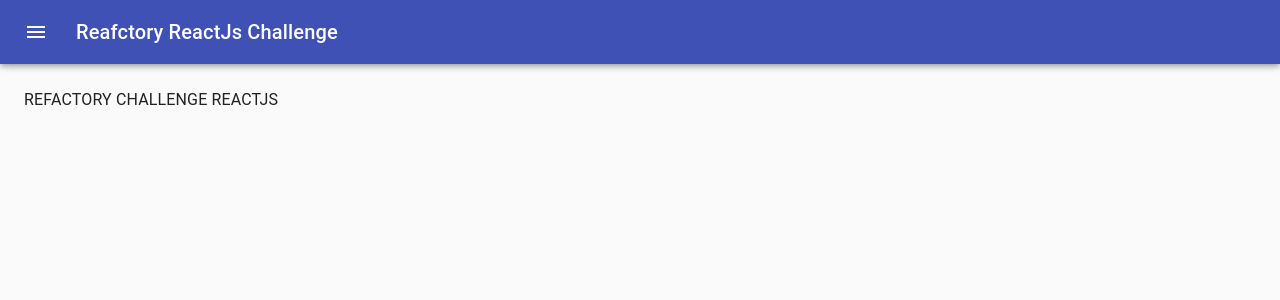
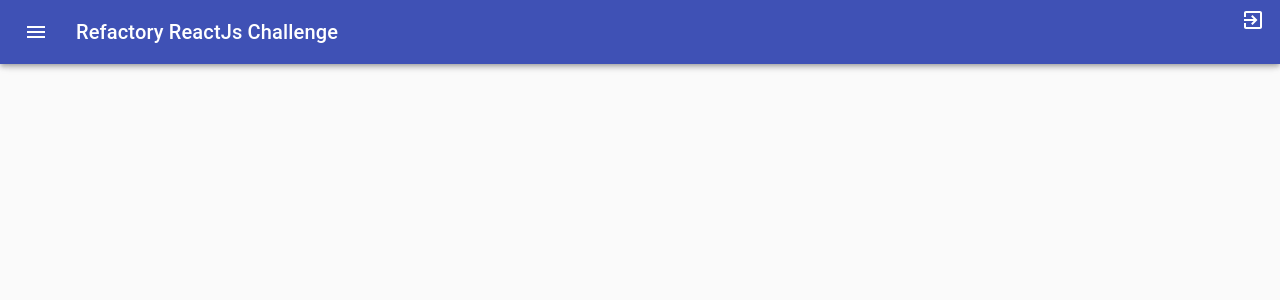
Before and after one commit to nawan44/refactory-challenge-reactjs, a React (Create React App) app: page / in a window 1280 px wide. Shown: the top 300 px of the page. Built offline with nearby package versions, Linux system fonts and the light colour scheme.

Commit message:
bug layout

```diff
--- a/src/Component/Layout/index.jsx
+++ b/src/Component/Layout/index.jsx
@@ -1,29 +1,37 @@
-import React from 'react';
-import clsx from 'clsx';
-import { makeStyles, useTheme } from '@material-ui/core/styles';
-import Drawer from '@material-ui/core/Drawer';
-import CssBaseline from '@material-ui/core/CssBaseline';
-import AppBar from '@material-ui/core/AppBar';
-import Toolbar from '@material-ui/core/Toolbar';
-import List from '@material-ui/core/List';
-import Typography from '@material-ui/core/Typography';
-import Divider from '@material-ui/core/Divider';
-import IconButton from '@material-ui/core/IconButton';
+import React from "react";
+import clsx from "clsx";
+import { makeStyles, useTheme } from "@material-ui/core/styles";
+import Drawer from "@material-ui/core/Drawer";
+import CssBaseline from "@material-ui/core/CssBaseline";
+import AppBar from "@material-ui/core/AppBar";
+import Toolbar from "@material-ui/core/Toolbar";
+import List from "@material-ui/core/List";
+import Typography from "@material-ui/core/Typography";
+import Divider from "@material-ui/core/Divider";
+import IconButton from "@material-ui/core/IconButton";
 
-import {Home, Person,  Assignment, ChevronLeft, ChevronRight, Menu} from '@material-ui/icons';
+import {
+  Home,
+  Person,
+  Assignment,
+  ChevronLeft,
+  ChevronRight,
+  Menu,
+} from "@material-ui/icons";
+import { NavLink, useLocation, useHistory } from "react-router-dom";
 
-import ListItem from '@material-ui/core/ListItem';
-import ListItemIcon from '@material-ui/core/ListItemIcon';
-import ListItemText from '@material-ui/core/ListItemText';
+import ListItem from "@material-ui/core/ListItem";
+import ListItemIcon from "@material-ui/core/ListItemIcon";
+import ListItemText from "@material-ui/core/ListItemText";
 
 const drawerWidth = 240;
 
 const useStyles = makeStyles((theme) => ({
   root: {
-    display: 'flex',
+    display: "flex",
   },
   appBar: {
-    transition: theme.transitions.create(['margin', 'width'], {
+    transition: theme.transitions.create(["margin", "width"], {
       easing: theme.transitions.easing.sharp,
       duration: theme.transitions.duration.leavingScreen,
     }),
@@ -31,7 +39,7 @@ const useStyles = makeStyles((theme) => ({
   appBarShift: {
     width: `calc(100% - ${drawerWidth}px)`,
     marginLeft: drawerWidth,
-    transition: theme.transitions.create(['margin', 'width'], {
+    transition: theme.transitions.create(["margin", "width"], {
       easing: theme.transitions.easing.easeOut,
       duration: theme.transitions.duration.enteringScreen,
     }),
@@ -40,7 +48,7 @@ const useStyles = makeStyles((theme) => ({
     marginRight: theme.spacing(2),
   },
   hide: {
-    display: 'none',
+    display: "none",
   },
   drawer: {
     width: drawerWidth,
@@ -50,32 +58,54 @@ const useStyles = makeStyles((theme) => ({
     width: drawerWidth,
   },
   drawerHeader: {
-    display: 'flex',
-    alignItems: 'center',
+    display: "flex",
+    alignItems: "center",
     padding: theme.spacing(0, 1),
     // necessary for content to be below app bar
     ...theme.mixins.toolbar,
-    justifyContent: 'flex-end',
+    justifyContent: "flex-end",
   },
   content: {
     flexGrow: 1,
     padding: theme.spacing(3),
-    transition: theme.transitions.create('margin', {
+    transition: theme.transitions.create("margin", {
       easing: theme.transitions.easing.sharp,
       duration: theme.transitions.duration.leavingScreen,
     }),
     marginLeft: -drawerWidth,
   },
   contentShift: {
-    transition: theme.transitions.create('margin', {
+    transition: theme.transitions.create("margin", {
       easing: theme.transitions.easing.easeOut,
       duration: theme.transitions.duration.enteringScreen,
     }),
     marginLeft: 0,
   },
 }));
+const dataMenu = [
+  {
+    path: ["/", "/dashboard"],
+    text: "Home",
+    icon: <Home />,
+    // role: "admin"
+  },
+  {
+    path: "/user",
+    text: "User",
+    // role: ["prod", "admin"],
+    icon: <Person />,
+  },
 
-export default function PersistentDrawerLeft() {
+  {
+    path: "/article",
+    text: "Article",
+    // role: ["supp", "admin"],
+    icon: <Assignment />,
+  },
+];
+export default function PersistentDrawerLeft(props) {
+  let location = useLocation();
+
   const classes = useStyles();
   const theme = useTheme();
   const [open, setOpen] = React.useState(false);
@@ -108,7 +138,8 @@ export default function PersistentDrawerLeft() {
             <Menu />
           </IconButton>
           <Typography variant="h6" noWrap>
-Reafctory ReactJs Challenge          </Typography>
+            Refactory ReactJs Challenge{" "}
+          </Typography>
         </Toolbar>
       </AppBar>
       <Drawer
@@ -116,23 +147,46 @@ Reafctory ReactJs Challenge          </Typography>
         variant="persistent"
         anchor="left"
         open={open}
+        onClick={handleDrawerClose}
         classes={{
           paper: classes.drawerPaper,
         }}
       >
         <div className={classes.drawerHeader}>
           <IconButton onClick={handleDrawerClose}>
-            {theme.direction === 'ltr' ? <ChevronLeft /> : <ChevronRight />}
+            {theme.direction === "ltr" ? <ChevronLeft /> : <ChevronRight />}
           </IconButton>
         </div>
         <Divider />
         <List>
-          {['Home', 'User', 'Article',].map((text, index) => (
+          {/* {['Home', 'User', 'Article',].map((text, index) => (
             <ListItem button key={text}>
               <ListItemIcon>{index % 3 === 0 ? <Home /> : <Person /> }</ListItemIcon>
               <ListItemText primary={text} />
             </ListItem>
-          ))}
+          ))} */}
+
+          {dataMenu.map((row, index, r) => {
+            return (
+              <NavLink
+                to={row.path}
+                key={index}
+                className={classes.sidebarTitle}
+              >
+                <ListItem
+                  button
+                  key={index}
+                  className={classes.listItem}
+                  selected={location.pathname === row.path}
+                >
+                  <ListItemIcon className={classes.icon}>
+                    {row.icon}
+                  </ListItemIcon>
+                  <ListItemText primary={row.text} />
+                </ListItem>
+              </NavLink>
+            );
+          })}
         </List>
         <Divider />
         {/* <List>
@@ -144,16 +198,9 @@ Reafctory ReactJs Challenge          </Typography>
           ))}
         </List> */}
       </Drawer>
-      <main
-        className={clsx(classes.content, {
-          [classes.contentShift]: open,
-        })}
-      >
-        <div className={classes.drawerHeader} />
-        <Typography paragraph>
-          REFACTORY CHALLENGE REACTJS
-        </Typography>
-
+      <main className={classes.content}>
+        <div className={classes.toolbar} />
+        {props.children}
       </main>
     </div>
   );
--- a/src/Main/index.jsx
+++ b/src/Main/index.jsx
@@ -1,13 +1,64 @@
 import React from "react";
-import { Router, Switch, Route, BrowserRouter } from "react-router-dom";
 import { Layout } from "../Component";
+import {
+  BrowserRouter as Router,
+  Switch,
+  useHistory,
+  Route,
+} from "react-router-dom";
+import { ExitToApp } from "@material-ui/icons";
+import { IconButton } from "@material-ui/core";
 import Home from "../Page/Home";
+import Artikel from "../Page/Artikel";
+import User from "../Page/User";
 
 const MainApp = () => {
+  let history = useHistory();
+
   return (
-    <div>
-      <Layout/>
-    </div>
+    <>
+      <IconButton
+        style={{
+          color: "#FFFF",
+          zIndex: 2000,
+          position: "absolute",
+          top: "8px",
+          right: "10px",
+        }}
+        onClick={() => {
+          localStorage.removeItem("token");
+          history.push("login");
+        }}
+      >
+        <ExitToApp
+          style={{
+            position: "fixed",
+            margin: "10px 20px 10px 10px",
+            float: "left",
+          }}
+        />
+      </IconButton>
+
+      <Router>
+        <Layout>
+          <Switch>
+            <Route path="/" exact>
+              <Home />
+            </Route>
+            <Route path="/dashboard" exact>
+              <Home />
+            </Route>
+            <Route path="/user" exact>
+              <User />
+            </Route>
+            <Route path="/article" exact>
+              <Artikel />
+            </Route>
+          </Switch>
+        </Layout>
+      </Router>
+    </>
   );
 };
+
 export default MainApp;
```
